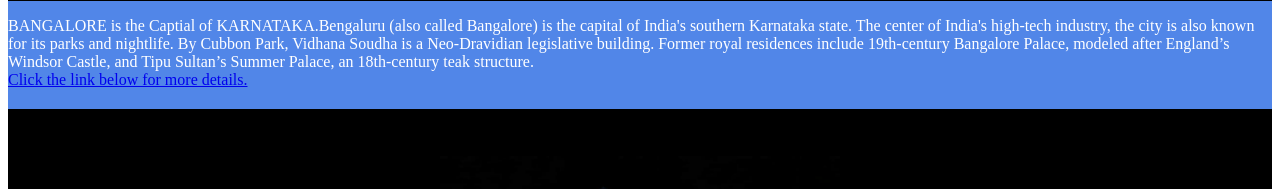
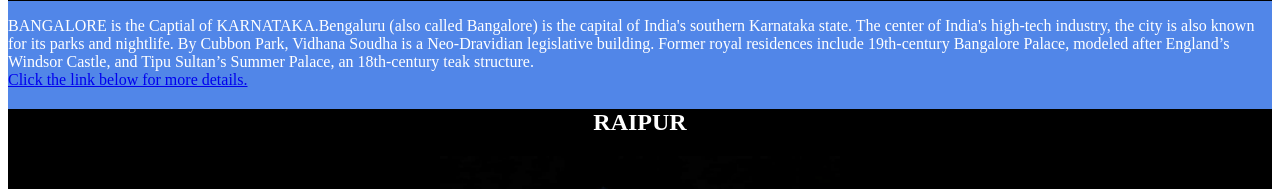
Before and after one commit to GitGulshan/firstinfopage, a plain HTML site: page index.html in a window 1280 px wide. Shown: the part 1876-2065 px from the top of the page. Drawn offline with Linux system fonts and the light colour scheme.

Commit message:
comment resovled

```diff
--- a/index.html
+++ b/index.html
@@ -52,7 +52,7 @@
                     href="https://en.wikipedia.org/wiki/Bangalore">Click the link below for more details.</a></p>
 
             <div class="city">
-                <H2 style="color:black"><b> RAIPUR </b></H2>
+                <H2 style="color:white"><b> RAIPUR </b></H2>
                 <img src="/IMG3.jpg" alt="random image" width="400px" ; height="500px">
             </div>
 
```
